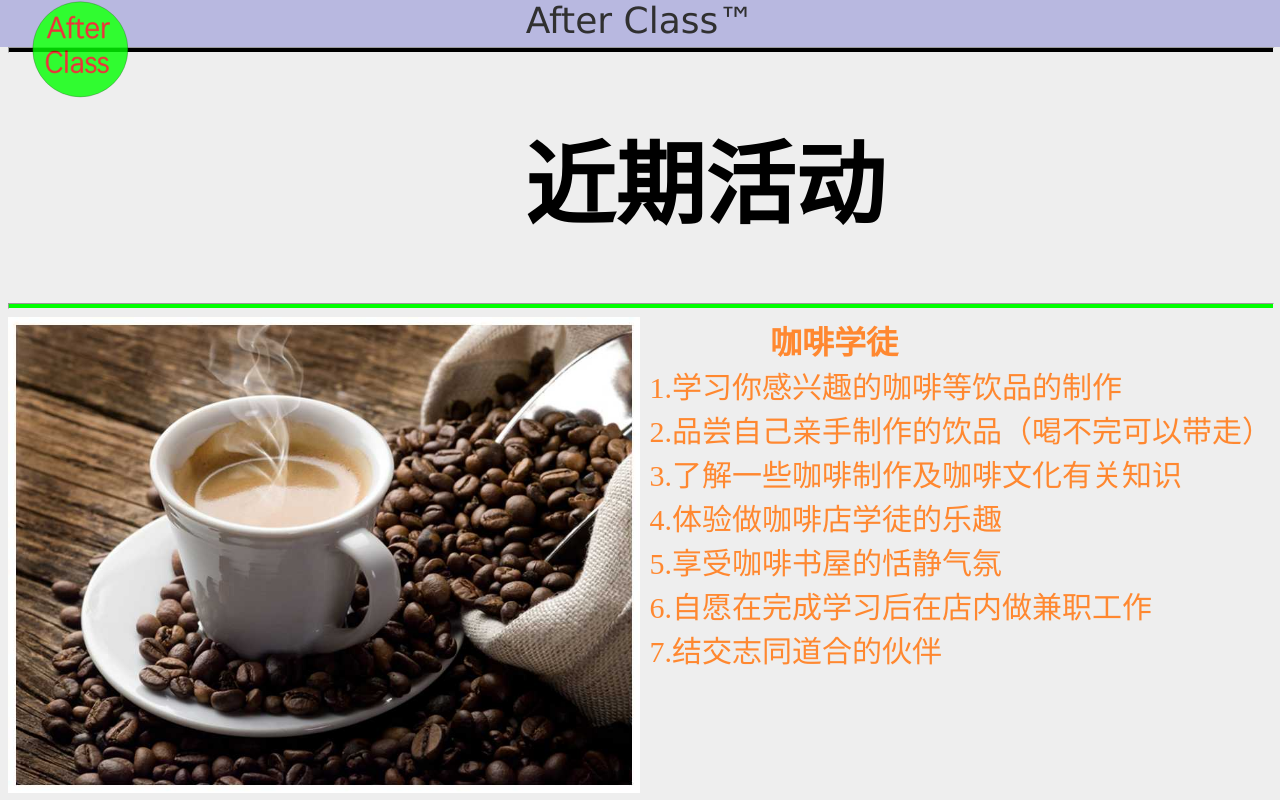
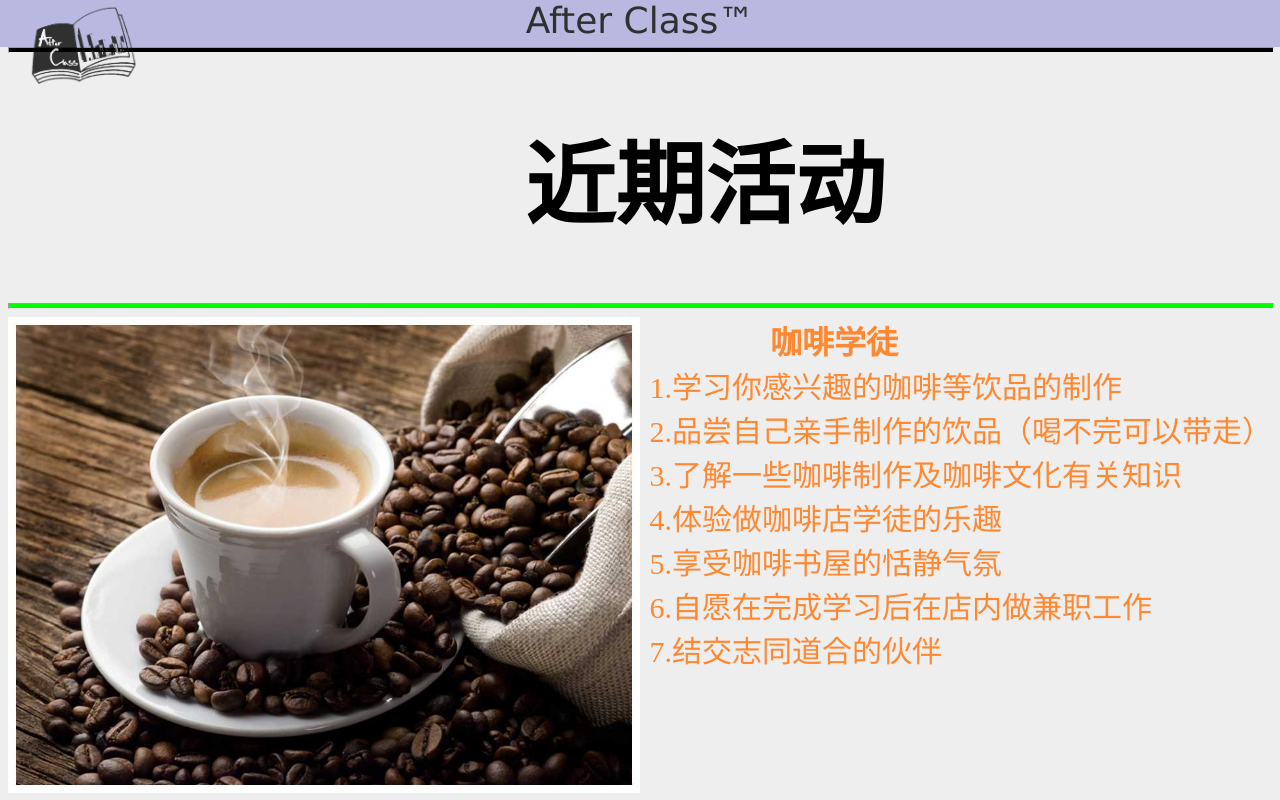
Before and after one commit to Alan-Liang/afterclass.ml, a website: page data/static/index.html in a window 1280 px wide. Drawn offline with Linux system fonts and the light colour scheme.

Commit message:
change logo
logo changed............

```diff
--- a/data/static/index.html
+++ b/data/static/index.html
@@ -35,8 +35,9 @@ img::selection,#header::selection{
 }
 .aftericon{
 	position:fixed;
-	background:url('logo.svg') center no-repeat;
-	top:0;left:30px;
+	background:url('logo.png') center no-repeat;
+	background-size:contain;
+	top:-10px;left:30px;
 	width:3em;height:3em;
 }
 #content{
```
Also changed, not shown: data/static/cafe.html (+3 -2 lines), data/static/regact.html (+3 -2 lines), data/static/favicon.ico, data/static/logo.png (added), data/static/oldlogo.svg (renamed from data/static/logo.svg), data/static/oldlogofavicon.ico (added).
